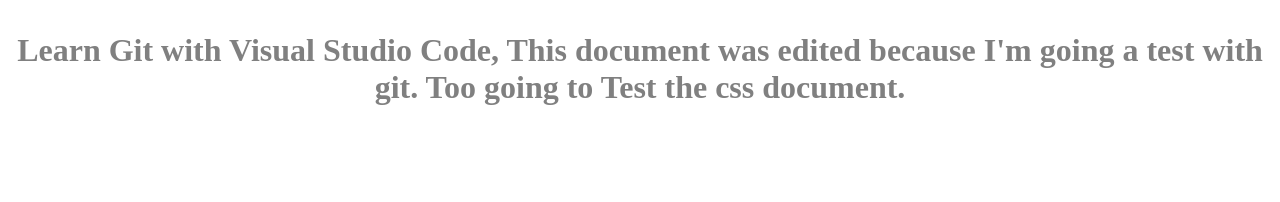
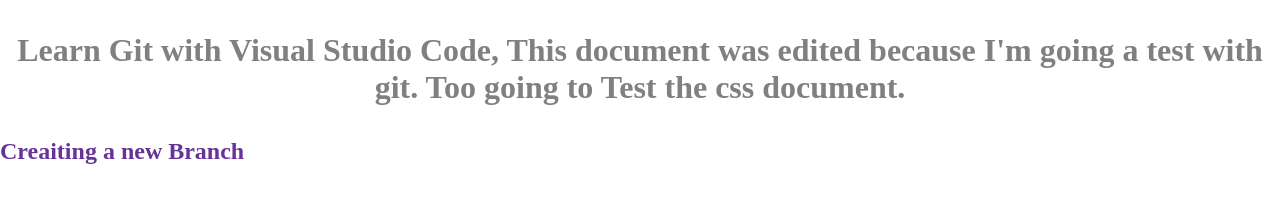
Before and after one commit to Elvis2025/PracticingGit, a plain HTML site: page index.html in a window 1280 px wide. Drawn offline with Linux system fonts and the light colour scheme.

Commit message:
This Is An Other Branch In Git

```diff
--- a/index.html
+++ b/index.html
@@ -13,6 +13,8 @@
         Learn Git with Visual Studio Code, This document was edited because I'm going a test with git. Too going to Test the css document.
     </p>
 
+    <h2 class="create-new-branch"> Creaiting a new Branch </h2>
+
 </body>
 
 </html>
--- a/style.css
+++ b/style.css
@@ -10,3 +10,11 @@ body {
     text-align: center;
     font-weight: bold;
 }
+
+.create-new-branch {
+    color: rebeccapurple;
+    font-size: 30;
+    font-family: 'Times New Roman', Times, serif;
+    text-align: left;
+    font-weight: bold;
+}
```
